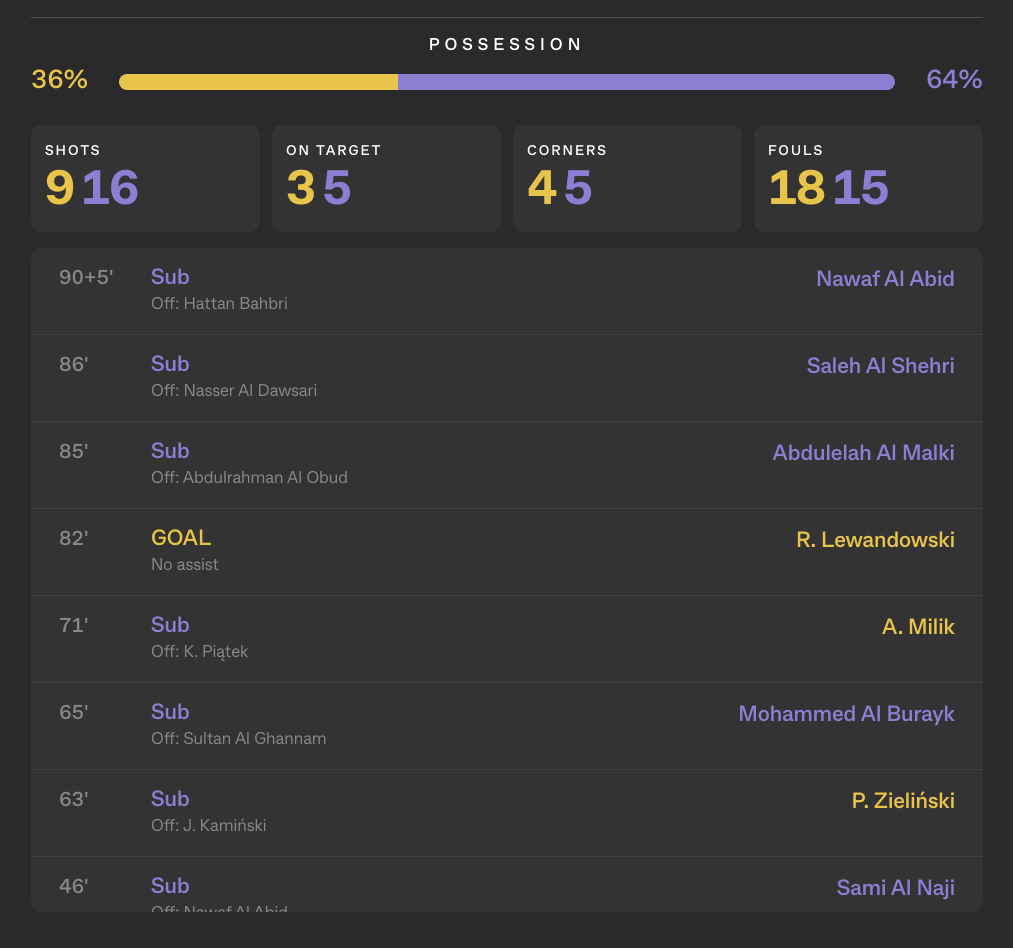
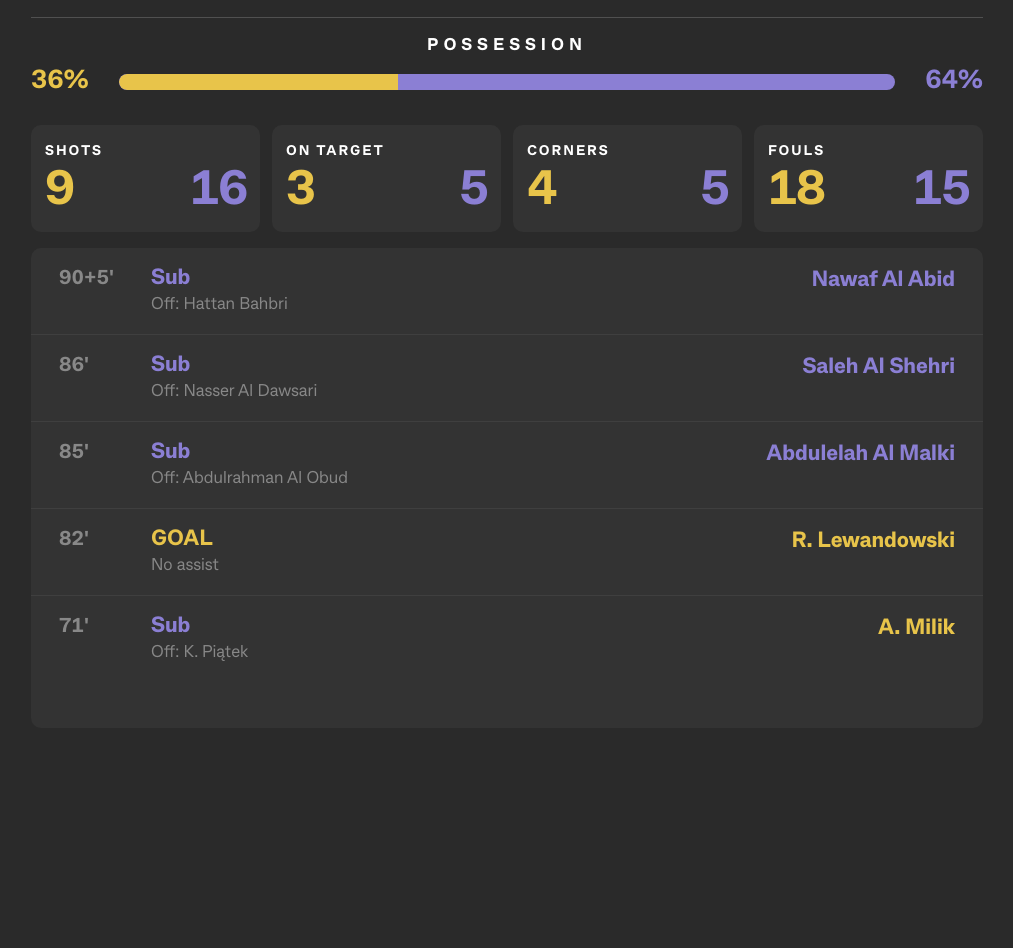
Before and after one commit to splnguyen/cbasocceroos-test, a plain HTML site: page index.html in a window 1280 px wide. Shown: the part 848-1796 px from the top of the page, without its empty margins (33-1046 px from the left). Drawn offline with Linux system fonts and the light colour scheme.

Commit message:
update: match live: 6 design fixes

```diff
--- a/index.html
+++ b/index.html
@@ -27,9 +27,15 @@
   --vert:    #666666;
 }
 
-html, body {
+html {
+  width:1080px;
+  overflow-y:auto;
+  overflow-x:hidden;
+  background:var(--bg);
+}
+body {
   width:1080px; height:1920px;
-  overflow:hidden;
+  overflow:visible;
   background:var(--bg);
   font-family:'CBABeaconSans', sans-serif;
   color:var(--white);
@@ -59,14 +65,14 @@ html, body {
 
 /* ── TOP ROW ── */
 .top-row { display:flex; align-items:flex-start; justify-content:space-between; flex-shrink:0; margin-bottom:28px; }
-.page-title { font-size:88px; font-weight:700; line-height:1.0; color:var(--white); }
+.page-title { font-size:88px; font-weight:800; line-height:1.0; color:var(--white); }
 .live-badge { display:flex; align-items:center; gap:12px; border:2px solid var(--white); border-radius:8px; padding:12px 26px; margin-top:8px; flex-shrink:0; }
 .live-badge.ft { border-color:var(--muted); }
 .live-badge.ft .live-dot { background:var(--muted); animation:none; }
 .live-badge.ft .live-label { color:var(--muted); }
 .live-dot { width:14px; height:14px; border-radius:50%; background:var(--red); animation:blink 1.1s ease-in-out infinite; }
 @keyframes blink { 0%,100%{opacity:1} 50%{opacity:0.1} }
-.live-label { font-size:28px; font-weight:700; letter-spacing:4px; color:var(--white); }
+.live-label { font-size:28px; font-weight:800; letter-spacing:4px; color:var(--white); }
 
 /* ── DIVIDERS ── */
 .divider      { width:100%; height:3px; background:var(--white);   flex-shrink:0; }
@@ -74,7 +80,7 @@ html, body {
 
 /* ── META ROW ── */
 .meta-row { display:flex; justify-content:space-between; align-items:center; padding:20px 0; flex-shrink:0; }
-.meta-group { font-size:34px; font-weight:700; color:var(--white); }
+.meta-group { font-size:34px; font-weight:800; color:var(--white); }
 .meta-venue { font-size:34px; font-weight:400; color:var(--white); }
 
 /* ── SCORE SECTION ── */
@@ -93,15 +99,15 @@ html, body {
 .vert-div { position:absolute; top:0; bottom:0; width:2px; background:var(--vert); }
 .vert-div.left  { left:0; }
 .vert-div.right { right:0; }
-.match-clock  { font-size:56px; font-weight:700; color:var(--white); letter-spacing:1px; line-height:1; }
+.match-clock  { font-size:56px; font-weight:800; color:var(--white); letter-spacing:1px; line-height:1; }
 .match-period { font-size:19px; font-weight:400; color:var(--white); letter-spacing:1px; text-align:center; line-height:1.3; }
 .ht-score { font-size:15px; font-weight:400; color:var(--muted); letter-spacing:1px; text-align:center; margin-top:2px; min-height:20px; }
 
 /* ── POSSESSION ── */
 .possession-section { padding:18px 0 14px 0; flex-shrink:0; }
-.poss-label { font-size:17px; font-weight:700; letter-spacing:5px; text-transform:uppercase; color:var(--white); text-align:center; margin-bottom:12px; }
+.poss-label { font-size:17px; font-weight:800; letter-spacing:5px; text-transform:uppercase; color:var(--white); text-align:center; margin-bottom:12px; }
 .poss-row { display:flex; align-items:center; gap:16px; }
-.poss-pct { font-size:26px; font-weight:700; min-width:72px; flex-shrink:0; }
+.poss-pct { font-size:26px; font-weight:800; min-width:72px; flex-shrink:0; }
 .poss-pct.home { color:var(--gold);   text-align:left; }
 .poss-pct.away { color:var(--purple); text-align:right; }
 .poss-bar { flex:1; height:16px; border-radius:8px; background:var(--purple); overflow:hidden; position:relative; }
@@ -110,20 +116,36 @@ html, body {
 /* ── STATS GRID ── */
 .stats-grid { display:grid; grid-template-columns:repeat(4,1fr); gap:12px; padding:14px 0 16px 0; flex-shrink:0; }
 .stat-tile { background:var(--bg-card); border-radius:10px; padding:18px 14px 16px 14px; display:flex; flex-direction:column; gap:8px; }
-.stat-tile-label { font-size:14px; font-weight:700; letter-spacing:2px; text-transform:uppercase; color:var(--white); }
-.stat-tile-vals { display:flex; align-items:baseline; gap:8px; }
-.stat-val { font-size:48px; font-weight:800; line-height:1; letter-spacing:-2px; }
-.stat-val.home  { color:var(--gold); }
-.stat-val.away  { color:var(--purple); }
-.stat-val.empty { color:var(--muted); font-size:36px; letter-spacing:0; }
+.stat-tile-label { font-size:14px; font-weight:800; letter-spacing:2px; text-transform:uppercase; color:var(--white); }
+/* vals: home left-aligned gold, away right-aligned purple, space between */
+.stat-tile-vals { display:flex; align-items:baseline; justify-content:space-between; width:100%; }
+.stat-val { font-size:48px; font-weight:800; line-height:1; letter-spacing:-2px; transition:all 0.4s ease; }
+.stat-val.home  { color:var(--gold);   text-align:left; }
+.stat-val.away  { color:var(--purple); text-align:right; }
+.stat-val.empty { color:var(--muted);  font-size:36px; letter-spacing:0; }
 
-/* ── EVENTS FEED ── */
-.events-section { flex:1; background:var(--bg-card); border-radius:10px; overflow:hidden; display:flex; flex-direction:column; min-height:0; }
-.event-row { display:flex; align-items:flex-start; padding:18px 28px; gap:18px; border-bottom:1px solid rgba(255,255,255,0.06); flex-shrink:0; }
+/* ── EVENTS FEED — fixed height, 5 rows max ── */
+.events-section {
+  flex-shrink:0;
+  height:480px;       /* 5 rows × ~96px each */
+  background:var(--bg-card);
+  border-radius:10px;
+  overflow:hidden;
+  display:flex;
+  flex-direction:column;
+}
+.event-row {
+  display:flex; align-items:flex-start;
+  padding:18px 28px; gap:18px;
+  border-bottom:1px solid rgba(255,255,255,0.06);
+  flex-shrink:0;
+  animation:rowIn 0.35s ease;
+}
+@keyframes rowIn { from{opacity:0;transform:translateY(-6px)} to{opacity:1;transform:translateY(0)} }
 .event-row:last-child { border-bottom:none; }
-.event-minute { font-size:20px; font-weight:700; color:var(--muted); min-width:74px; flex-shrink:0; padding-top:2px; }
+.event-minute { font-size:20px; font-weight:800; color:var(--muted); min-width:74px; flex-shrink:0; padding-top:2px; }
 .event-body { flex:1; display:flex; flex-direction:column; gap:3px; }
-.event-type { font-size:22px; font-weight:700; }
+.event-type { font-size:22px; font-weight:800; }
 .event-type.goal    { color:var(--gold); }
 .event-type.card    { color:var(--gold); }
 .event-type.redcard { color:var(--red); }
@@ -131,10 +153,13 @@ html, body {
 .event-type.var     { color:var(--muted); }
 .event-type.ft      { color:var(--muted); }
 .event-desc { font-size:17px; font-weight:400; color:var(--muted); line-height:1.3; }
-.event-player { font-size:22px; font-weight:700; flex-shrink:0; text-align:right; min-width:165px; padding-top:2px; }
+.event-player { font-size:22px; font-weight:800; flex-shrink:0; text-align:right; min-width:165px; padding-top:2px; }
 .event-player.home  { color:var(--gold); }
 .event-player.away  { color:var(--purple); }
 .event-player.muted { color:var(--muted); }
+
+/* score number easing */
+.score-num { transition:all 0.5s cubic-bezier(0.34,1.56,0.64,1); }
 
 /* ── GOAL OVERLAY ── */
 #goal-overlay { position:fixed; inset:0; background:rgba(232,196,74,0.10); display:none; align-items:center; justify-content:center; z-index:99999; pointer-events:none; }
@@ -187,7 +212,7 @@ html, body {
       <div class="score-num home" id="score-home">–</div>
       <div class="flag-circle" id="flag-circle-home">
         <img id="flag-img-home" src="" alt="Home team logo"
-             style="width:100%;height:100%;object-fit:contain;border-radius:50%;"
+             style="width:100%;height:100%;object-fit:cover;border-radius:50%;display:block;"
              onerror="this.style.display='none';document.getElementById('flag-emoji-home').style.display='flex';">
         <span id="flag-emoji-home" style="display:none;font-size:90px;line-height:1;">🏳️</span>
       </div>
@@ -204,7 +229,7 @@ html, body {
       <div class="score-num away" id="score-away">–</div>
       <div class="flag-circle" id="flag-circle-away">
         <img id="flag-img-away" src="" alt="Away team logo"
-             style="width:100%;height:100%;object-fit:contain;border-radius:50%;"
+             style="width:100%;height:100%;object-fit:cover;border-radius:50%;display:block;"
              onerror="this.style.display='none';document.getElementById('flag-emoji-away').style.display='flex';">
         <span id="flag-emoji-away" style="display:none;font-size:90px;line-height:1;">🏳️</span>
       </div>
@@ -542,8 +567,8 @@ function render(key) {
   setStat('s-fouls-h',   snap.stats.hFouls,   'home');
   setStat('s-fouls-a',   snap.stats.aFouls,   'away');
 
-  // Events — slice real events to this snapshot's count, show newest first
-  const events = REAL_EVENTS.slice(0, snap.eventCount).reverse();
+  // Events — 5 most recent only, newest first
+  const events = REAL_EVENTS.slice(0, snap.eventCount).reverse().slice(0, 5);
   document.getElementById('events-feed').innerHTML = events.map(e => {
     const isHome = e.team.id === HOME_ID;
     const { label, cls } = eventMeta(e);
```
Also changed, not shown: 1 other file.
